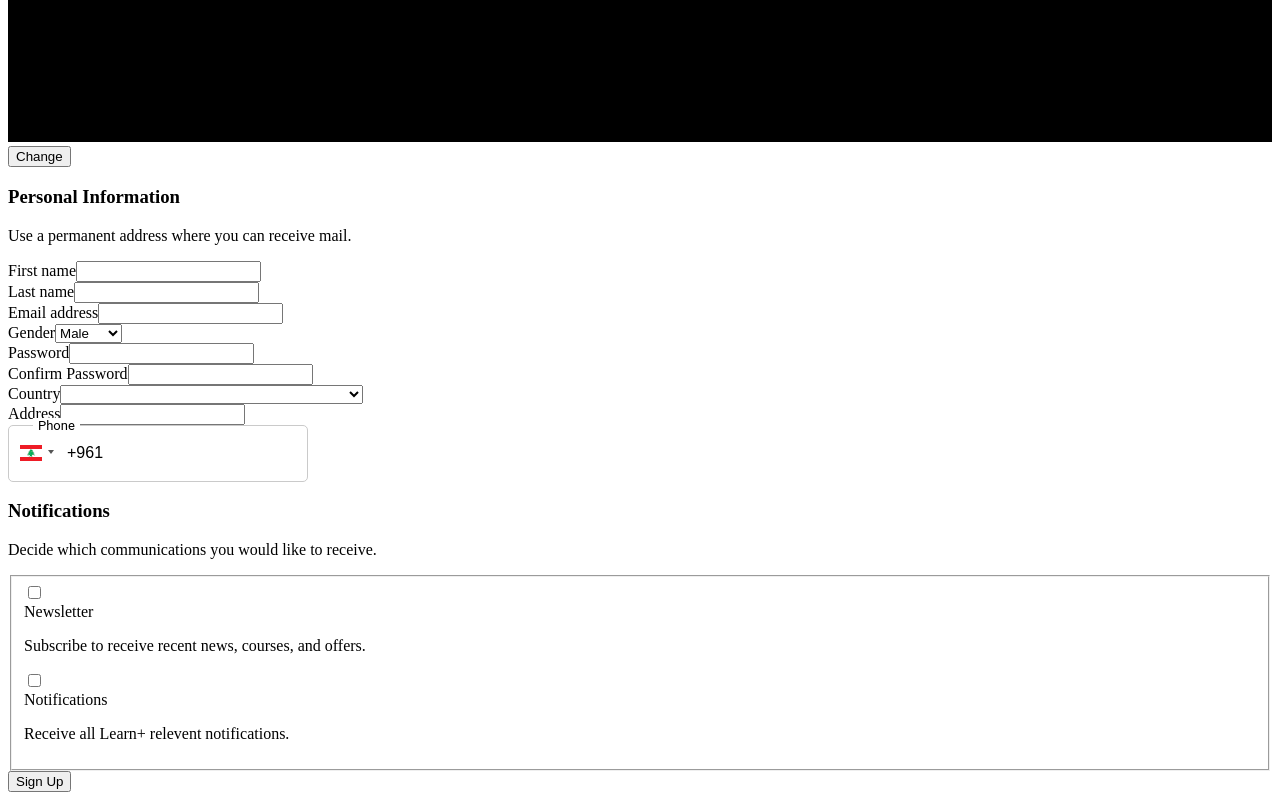
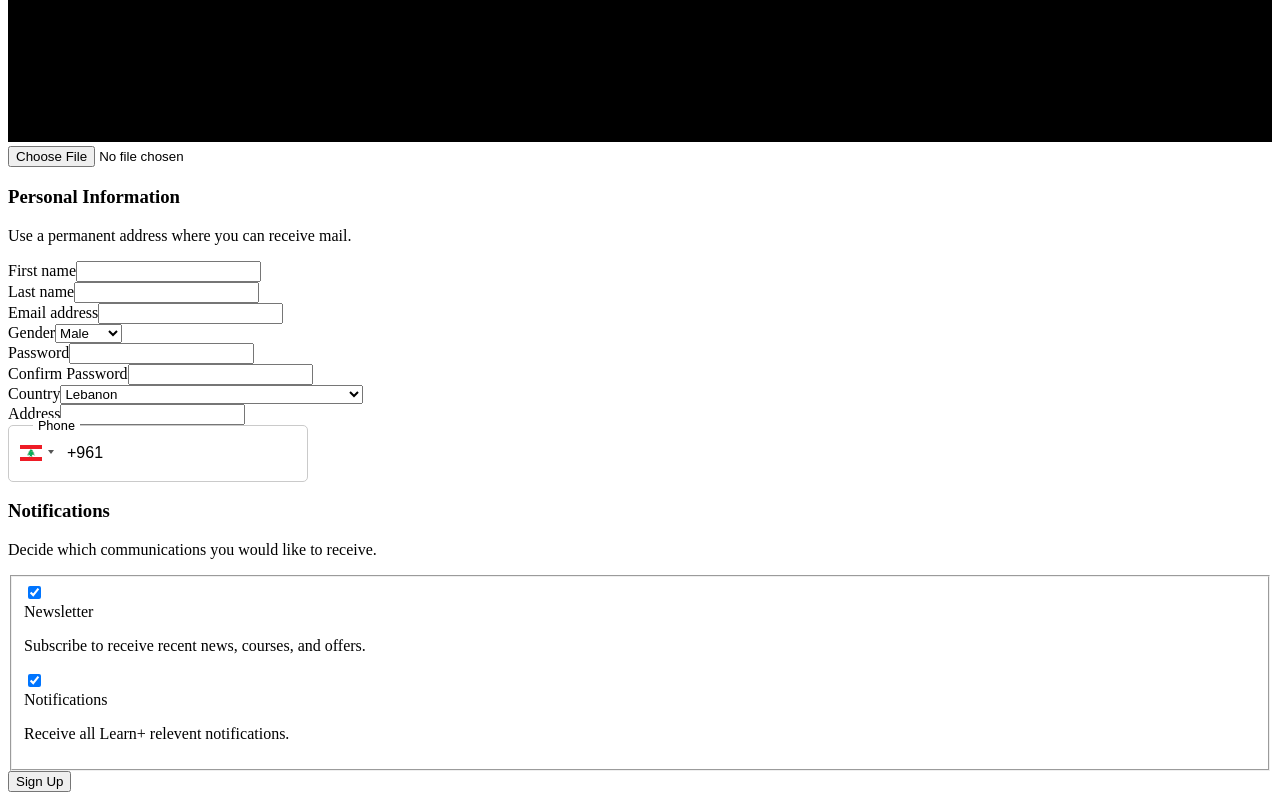
Before and after one commit to developer-sidani/E-Learning-System-Frontend, a Next.js app: page /auth/sign-up in a window 1280 px wide. Shown: the part 1669-2469 px from the top of the page. Built offline with nearby package versions, Linux system fonts and the light colour scheme.

Commit message:
Sign Up
Changes:
-added Formik and Schema

```diff
--- a/src/components/auth/sign-up.jsx
+++ b/src/components/auth/sign-up.jsx
@@ -1,4 +1,4 @@
-import React from 'react'
+import React, { useState, useCallback, useEffect } from 'react'
 // import Datepicker from '@themesberg/tailwind-datepicker'
 import { Formik, Form, Field } from 'formik'
 import * as Yup from 'yup'
@@ -10,17 +10,13 @@ import 'react-phone-input-2/lib/material.css'
 
 const SignUpSchema = Yup.object().shape({
   user: Yup.string().required('Required'),
+  photo: Yup.string(),
   email: Yup.string().email('Must be a valid email').required('Required'),
   password: Yup.string().required('Required'),
   confirm_password: Yup.string().required('Required'),
   firstname: Yup.string().required('Required'),
   lastname: Yup.string().required('Required'),
-  birthday: Yup.string().required('Required'),
   address: Yup.string().required('Required'),
-  country: Yup.string().required('Required'),
-  gender: (gender) => (Boolean) || 'male',
-  isNotified: Yup.boolean().default(true),
-  keepMeUpdated: Yup.boolean().default(true),
 })
 
 const Logo = 'https://tailwindui.com/img/logos/workflow-mark-indigo-600.svg'
@@ -34,7 +30,7 @@ const SignUpComponent = () => (
             src={Logo}
             alt="Learn+"
           />
-          <h2 className={styles.title}>Sign up to start with Learn +</h2>
+          <h2 className={styles.title}>Register to start with Learn +</h2>
           <p className="mt-2 text-center text-sm text-gray-600">
             Already have an account?
               {' '}
@@ -43,6 +39,32 @@ const SignUpComponent = () => (
             </a>
           </p>
 </div>
+
+<Formik
+  initialValues={{
+    user: '',
+    photo: '',
+    email: '',
+    password: '',
+    confirm_password: '',
+    firstname: '',
+    lastname: '',
+    phone: '',
+    birthday: '',
+    address: '',
+    country: 'Lebanon',
+    gender: '',
+    isNotified: true,
+    keepMeUpdated: true,
+  }}
+  validationSchema={SignUpSchema}
+
+>
+{({
+  errors, touched, handleChange, values,
+}) => (
+          <form className="space-y-6" action="#" method="POST">
+
       <div className="bg-white shadow px-4 py-5 sm:rounded-lg sm:p-6">
         <div className="md:grid md:grid-cols-3 md:gap-6">
           <div className="md:col-span-1">
@@ -52,7 +74,7 @@ const SignUpComponent = () => (
             </p>
           </div>
           <div className="mt-5 md:mt-0 md:col-span-2">
-            <form className="space-y-6" action="#" method="POST">
+
               <div className="grid grid-cols-3 gap-6">
                 <div className="col-span-3 sm:col-span-2">
                   <label htmlFor="company-website" className="block text-sm font-medium text-gray-700">
@@ -61,9 +83,11 @@ const SignUpComponent = () => (
                   <div className="mt-1 flex rounded-md shadow-sm">
 
                     <input
+                      value={values.user}
+                      onChange={handleChange}
                       type="text"
-                      name="company-website"
-                      id="company-website"
+                      name="user"
+                      id="user"
                       className={styles.inputContainer}
                       // className="focus:ring-indigo-500 focus:border-indigo-500 flex-1 block w-full rounded-none rounded-r-md sm:text-sm border-gray-300"
                       placeholder=""
@@ -80,16 +104,18 @@ const SignUpComponent = () => (
                       <path d="M24 20.993V24H0v-2.996A14.977 14.977 0 0112.004 15c4.904 0 9.26 2.354 11.996 5.993zM16.002 8.999a4 4 0 11-8 0 4 4 0 018 0z" />
                     </svg>
                   </span>
-                  <button
-                    type="button"
+                  <input
+                    value={values.photo}
+                    onChange={handleChange}
+                    id="photo"
+                    name="photo"
+                    type="file"
                     className="bg-white py-2 px-3 border border-gray-300 rounded-md shadow-sm text-sm leading-4 font-medium text-gray-700 hover:bg-gray-50 focus:outline-none focus:ring-2 focus:ring-offset-2 focus:ring-indigo-500"
-                  >
-                    Change
-                  </button>
+                  />
+
                 </div>
               </div>
 
-            </form>
           </div>
         </div>
       </div>
@@ -101,7 +127,6 @@ const SignUpComponent = () => (
             <p className="mt-1 text-sm text-gray-500">Use a permanent address where you can receive mail.</p>
           </div>
           <div className="mt-5 md:mt-0 md:col-span-2">
-            <form action="#" method="POST">
 
               {/* FIRSTNAME AND LASTNAME */}
 
@@ -111,10 +136,12 @@ const SignUpComponent = () => (
                     First name
                   </label>
                   <input
+                    value={values.firstname}
+                    onChange={handleChange}
                     type="text"
-                    name="first-name"
-                    id="first-name"
-                    autoComplete="given-name"
+                    name="firstname"
+                    id="firstname"
+                    autoComplete="first-name"
                     className={styles.inputContainer}
                     // className="mt-1 focus:ring-indigo-500 focus:border-indigo-500 block w-full shadow-sm sm:text-sm border-gray-300 rounded-md"
                   />
@@ -125,10 +152,12 @@ const SignUpComponent = () => (
                     Last name
                   </label>
                   <input
+                    value={values.lastname}
+                    onChange={handleChange}
                     type="text"
-                    name="last-name"
-                    id="last-name"
-                    autoComplete="family-name"
+                    name="lastname"
+                    id="lastname"
+                    autoComplete="last-name"
                     className={styles.inputContainer}
                     // className="mt-1 focus:ring-indigo-500 focus:border-indigo-500 block w-full shadow-sm sm:text-sm border-gray-300 rounded-md"
                   />
@@ -142,19 +171,23 @@ const SignUpComponent = () => (
                     Email address
                 </label>
                   <input
+                    value={values.email}
+                    onChange={handleChange}
                     type="text"
-                    name="email-address"
-                    id="email-address"
+                    name="email"
+                    id="email"
                     autoComplete="email"
                     className={styles.inputContainer}
                   />
                 </div>
 
                 <div className="col-span-6 sm:col-span-3">
-                <label htmlFor="country" className="block text-sm font-medium text-gray-700">
+                <label htmlFor="gender" className="block text-sm font-medium text-gray-700">
                     Gender
                 </label>
                   <select
+                    value={values.gender}
+                    onChange={handleChange}
                     id="gender"
                     name="gender"
                     autoComplete="Gender"
@@ -173,10 +206,11 @@ const SignUpComponent = () => (
                     Password
                   </label>
                   <input
+                    value={values.password}
+                    onChange={handleChange}
                     type="text"
-                    name="first-name"
-                    id="first-name"
-                    autoComplete="given-name"
+                    name="password"
+                    id="password"
                     className={styles.inputContainer}
                   />
                 </div>
@@ -186,10 +220,11 @@ const SignUpComponent = () => (
                     Confirm Password
                   </label>
                   <input
+                    value={values.confirm_password}
+                    onChange={handleChange}
                     type="text"
-                    name="last-name"
-                    id="last-name"
-                    autoComplete="family-name"
+                    name="confirm_password"
+                    id="confirm_password"
                     className={styles.inputContainer}
                   />
                 </div>
@@ -200,6 +235,8 @@ const SignUpComponent = () => (
                     Country
                 </label>
                   <select
+                    value={values.country}
+                    onChange={handleChange}
                     id="country"
                     name="country"
                     autoComplete="country-name"
@@ -216,10 +253,12 @@ const SignUpComponent = () => (
                           Address
                   </label>
                   <input
+                    value={values.address}
+                    onChange={handleChange}
                     type="text"
-                    name="last-name"
-                    id="last-name"
-                    autoComplete="family-name"
+                    name="address"
+                    id="address"
+                    autoComplete="address"
                     className={styles.inputContainer}
                   />
               </div>
@@ -238,6 +277,8 @@ const SignUpComponent = () => (
                 // enableSearch: true,
 
               }}
+              value={values.phone}
+              onChange={handleChange}
               excludeCountries="il"
               country="lb"
               inputClass={styles.inputContainer2}
@@ -248,11 +289,12 @@ const SignUpComponent = () => (
 
                 </div>
 
-            </form>
           </div>
         </div>
       </div>
-{/* NOTIFICATIONS */}
+
+                          {/* NOTIFICATIONS */}
+
       <div className="bg-white shadow px-4 py-5 sm:rounded-lg sm:p-6">
         <div className="md:grid md:grid-cols-3 md:gap-6">
           <div className="md:col-span-1">
@@ -261,21 +303,22 @@ const SignUpComponent = () => (
           </div>
           <div className="mt-5 md:mt-0 md:col-span-2">
 
-            <form className="space-y-6" action="#" method="POST">
               <fieldset>
                 {/* <legend className="text-base font-medium text-gray-900">By Email</legend> */}
                 <div className="mt-4 space-y-4">
                   <div className="flex items-start">
                     <div className="h-5 flex items-center">
                       <input
-                        id="comments"
-                        name="comments"
+                        checked={values.keepMeUpdated}
+                        onChange={handleChange}
+                        id="keepMeUpdated"
+                        name="keepMeUpdated"
                         type="checkbox"
                         className="focus:ring-indigo-500 h-4 w-4 text-indigo-600 border-gray-300 rounded"
                       />
                     </div>
                     <div className="ml-3 text-sm">
-                      <label htmlFor="comments" className="font-medium text-gray-700">
+                      <label htmlFor="newsletter" className="font-medium text-gray-700">
                         Newsletter
                       </label>
                       <p className="text-gray-500">Subscribe to receive recent news, courses, and offers.</p>
@@ -284,15 +327,17 @@ const SignUpComponent = () => (
                   <div className="flex items-start">
                     <div className="flex items-center h-5">
                       <input
-                        id="candidates"
-                        name="candidates"
+                        checked={values.isNotified}
+                        onChange={handleChange}
+                        id="isNotified"
+                        name="isNotified"
                         type="checkbox"
                         className="focus:ring-indigo-500 h-4 w-4 text-indigo-600 border-gray-300 rounded"
                       />
                     </div>
 
                     <div className="ml-3 text-sm">
-                      <label htmlFor="candidates" className="font-medium text-gray-700">
+                      <label htmlFor="notifications" className="font-medium text-gray-700">
                         Notifications
                       </label>
                       <p className="text-gray-500">Receive all Learn+ relevent notifications.</p>
@@ -300,8 +345,6 @@ const SignUpComponent = () => (
                   </div>
                 </div>
               </fieldset>
-            </form>
-
           </div>
         </div>
       </div>
@@ -314,6 +357,11 @@ const SignUpComponent = () => (
           Sign Up
         </button>
       </div>
+
+          </form>
+)}
+</Formik>
+
   </div>
 )
 
```
